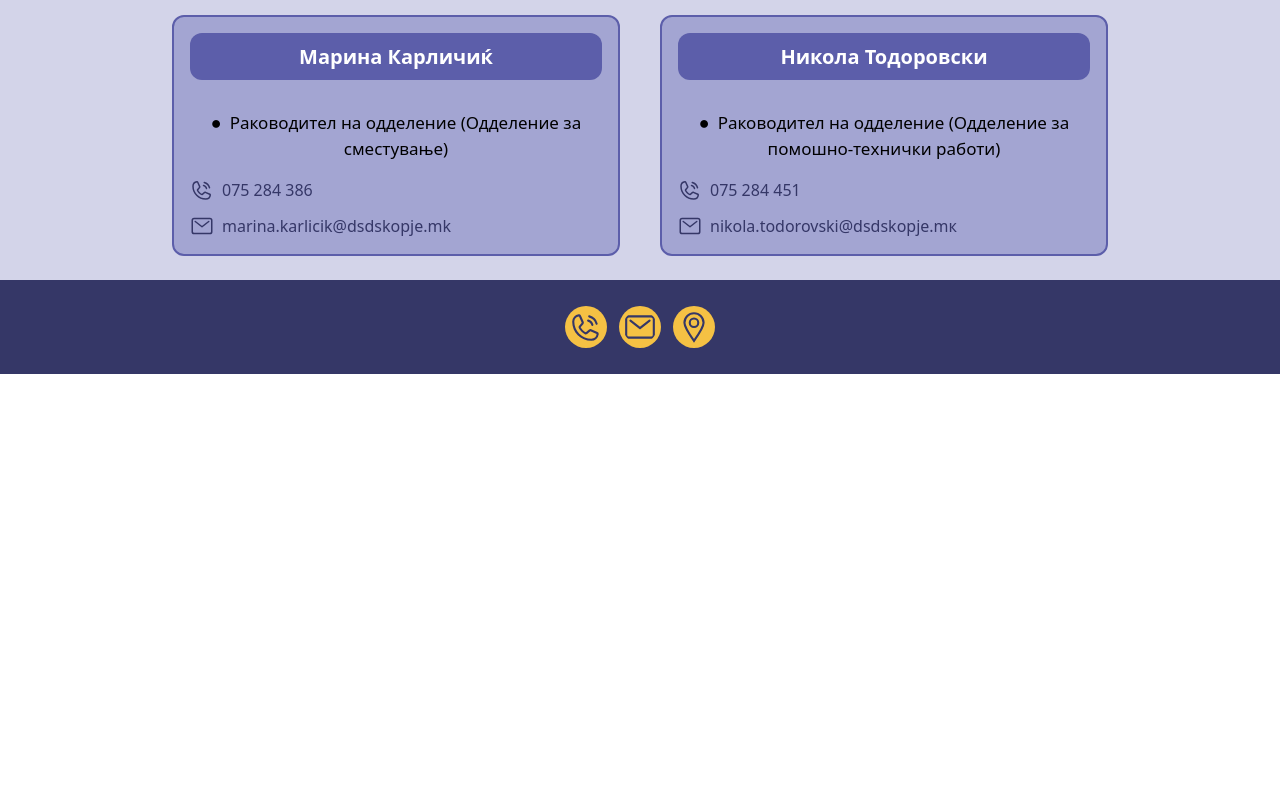
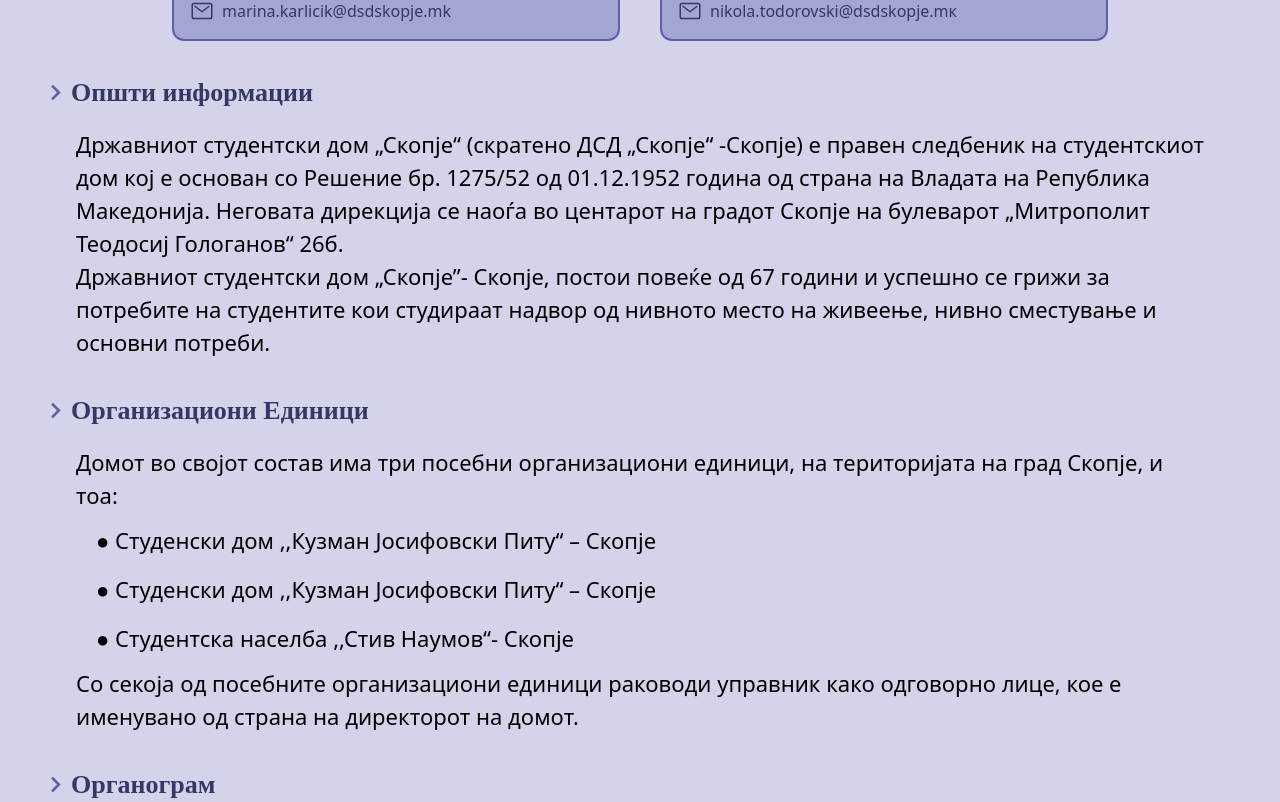
Before and after one commit to andrejstanoev/dsd_project, a React (Vite) app: page /zanas in a window 1280 px wide. Shown: the part 2433-3235 px from the top of the page. Before the commit the page ends 2807 px from the top, so only its background shows below. Built offline with nearby package versions, Linux system fonts and the light colour scheme.

Commit message:
Finished About Us page

```diff
--- a/locales/mk/translation.json
+++ b/locales/mk/translation.json
@@ -37,5 +37,14 @@
   "sovetnikZaOpstiRaboti": "Советник за општи и нормативно правни работи\n(Одделение за општи и правни работи)",
   "rakovoditelNaOdelenieHR": "Раководител на одделение\n(Одделение за човечки ресурси)",
   "rakovoditelZaSmestuvanje": "Раководител на одделение\n(Одделение за сместување)",
-  "rakovoditelZaPomoshnoTehnickiRaboti": "Раководител на одделение\n(Одделение за помошно-технички работи)"
+  "rakovoditelZaPomoshnoTehnickiRaboti": "Раководител на одделение\n(Одделение за помошно-технички работи)",
+  "opstiInformacii": "Општи информации",
+  "opstiInformaciiTekst": "Државниот студентски дом „Скопје“ (скратено ДСД „Скопје“ -Скопје) е правен следбеник на студентскиот дом кој е основан со Решение бр. 1275/52 од 01.12.1952 година од страна на Владата на Република Македонија.\u2028Неговата дирекција се наоѓа во центарот на градот Скопје на булеварот „Митрополит Теодосиј Гологанов“ 26б.\nДржавниот студентски дом „Скопје”- Скопје, постои повеќе од 67 години и успешно се грижи за потребите на студентите кои студираат надвор од нивното место на живеење, нивно сместување и основни потреби.",
+  "organizacioniEdinici": "Организациони Единици",
+  "organizacioniEdiniciTekst1": "Домот во својот состав има три посебни организациони единици, на територијата на град Скопје, и тоа:\n",
+  "dsdKuzman": "Студенски дом ,,Кузман Јосифовски Питу“ – Скопје",
+  "dsdGoce": "Студенски дом ,,Кузман Јосифовски Питу“ – Скопје",
+  "dsdStiv": "Студентска населба ,,Стив Наумов“- Скопје",
+  "organizacioniEdiniciTekst2": "Со секоја од посебните организациони единици раководи управник како одговорно лице, кое е именувано од страна на директорот на домот.",
+  "organogram": "Органограм"
 }
--- a/src/App.jsx
+++ b/src/App.jsx
@@ -5,11 +5,13 @@ import Contact from "./Pages/Contact.jsx";
 import Goce from "./Pages/Goce.jsx";
 import Kuzman from "./Pages/Kuzman.jsx";
 import Stiv from "./Pages/Stiv.jsx";
+import ScrollToTop from "./components/ScrollToTop.jsx";
 
 function App() {
 
   return (
       <BrowserRouter>
+          <ScrollToTop/>
           <Routes>
               <Route path="/" element={<HomePage/>}/>
               <Route path="zanas" element={<AboutUs/>}/>
--- a/src/components/AboutUsMain.jsx
+++ b/src/components/AboutUsMain.jsx
@@ -42,7 +42,8 @@ export default function AboutUsMain() {
                 <p className=" text-[#353767] bg-[#a3a5d2]/60 rounded-[15px] lg:text-[36px] text-lg p-2 font-bold text-center bottom-8 md:bottom-24 -translate-x-1/2 left-1/2 z-10 absolute max-w-[90%]">{t("zanasRecenica")}</p>
             </div>
 
-            <div className=" grid grid-cols-2 gap-x-8 justify-items-center lg:flex lg:justify-center gap-y-4 lg:gap-x-20 mt-8 px-5">
+            <div
+                className=" grid grid-cols-2 gap-x-8 justify-items-center lg:flex lg:justify-center gap-y-4 lg:gap-x-20 mt-8 px-5">
 
                 <div
                     className=" min-w-[120px] rounded-[15px] flex flex-col items-center w-fit bg-[#a3a5d2]/60 text-[#353767] px-2 lg:px-8">
@@ -180,18 +181,20 @@ export default function AboutUsMain() {
                     </div>
                 </div>
 
-                <div className="mt-4 mx-9 px-9 py-3 lg:px-12 flex flex-col lg:flex-row items-center lg:justify-start gap-6 bg-[#a3a5d2] border-4 border-[#5c5eaa] rounded-[15px]">
+                <div
+                    className="mt-4 mx-9 px-9 py-3 lg:px-12 flex flex-col lg:flex-row  lg:justify-start gap-6 bg-[#a3a5d2] border-4 border-[#5c5eaa] rounded-[15px]">
                     <div>
-                        <img src="src/images/direktor_slika%201.png" className="w-full max-w-[350px] h-auto" alt="Директор"/>
+                        <img src="src/images/direktor_slika%201.png" className="w-full max-w-[350px] h-[300px]"
+                             alt="Директор"/>
                     </div>
-                    <div className="text-15px lg:text-[20px] px-4 lg:px-6 lg:w-1/3" >
+                    <div className="text-15px lg:text-[20px] px-4 lg:px-6  h-[300px] w-2/3 ">
                         {t("tekstsZaDirektorot")}
                     </div>
                 </div>
 
                 <div className="py-6 px-11">
-                    <AccordionItem title={t("rabotnoIskustvo")} body="nesto" color="#FFD166" />
-                    <AccordionItem title={t("proekti")} body="nesto" color="#FFD166" />
+                    <AccordionItem title={t("rabotnoIskustvo")} body="nesto" color="#FFD166"/>
+                    <AccordionItem title={t("proekti")} body="nesto" color="#FFD166"/>
                 </div>
 
             </div>
@@ -209,7 +212,65 @@ export default function AboutUsMain() {
 
                 <div className="mt-4 px-9 flex flex-wrap gap-x-10 gap-y-10 justify-center">
 
-                    {contacts.map(c=><ContactCard name={c.name} jobTitle={c.jobTitle} phone={c.phone} email={c.email}/>)}
+                    {contacts.map(c => <ContactCard name={c.name} jobTitle={c.jobTitle} phone={c.phone}
+                                                    email={c.email}/>)}
+                </div>
+
+            </div>
+
+            <div className="mx-10 mt-8">
+
+                <div className="flex items-center">
+                    <svg xmlns="http://www.w3.org/2000/svg" width="31" height="31" viewBox="0 0 24 24">
+                        <path fill="#5c5eaa" d="M8.59 16.58L13.17 12L8.59 7.41L10 6l6 6l-6 6z"/>
+                    </svg>
+                    <div className="text-[#353767] text-[20px]  lg:text-[26px] font-semibold font-['Poppins']">
+                        {t("opstiInformacii")}
+                    </div>
+                </div>
+
+                <div className=" lg:text-[22px] mt-4 px-9 whitespace-pre-line ">
+                    {t("opstiInformaciiTekst")}
+                </div>
+
+            </div>
+
+            <div className="mx-10 mt-8">
+
+                <div className="flex items-center">
+                    <svg xmlns="http://www.w3.org/2000/svg" width="31" height="31" viewBox="0 0 24 24">
+                        <path fill="#5c5eaa" d="M8.59 16.58L13.17 12L8.59 7.41L10 6l6 6l-6 6z"/>
+                    </svg>
+                    <div className="text-[#353767] text-[20px]  lg:text-[26px] font-semibold font-['Poppins']">
+                        {t("organizacioniEdinici")}
+                    </div>
+                </div>
+
+                <div className=" lg:text-[22px] mt-4 px-9 whitespace-pre-line space-y-5 ">
+                    {t("organizacioniEdiniciTekst1")}
+                    <div className="py-3 px-5 space-y-4">
+                        <p><span>&#9679;</span> {t("dsdKuzman")}</p>
+                        <p><span>&#9679;</span> {t("dsdGoce")}</p>
+                        <p><span>&#9679;</span> {t("dsdStiv")}</p>
+                    </div>
+                    {t("organizacioniEdiniciTekst2")}
+                </div>
+
+            </div>
+
+            <div className="mx-10 mt-8">
+
+                <div className="flex items-center">
+                    <svg xmlns="http://www.w3.org/2000/svg" width="31" height="31" viewBox="0 0 24 24">
+                        <path fill="#5c5eaa" d="M8.59 16.58L13.17 12L8.59 7.41L10 6l6 6l-6 6z"/>
+                    </svg>
+                    <div className="text-[#353767] text-[20px]  lg:text-[26px] font-semibold font-['Poppins']">
+                        {t("organogram")}
+                    </div>
+                </div>
+
+                <div className="px-8">
+                    <img alt="органограм" src="src/images/organogram2.png"/>
                 </div>
 
             </div>
--- a/src/components/ContactCard.jsx
+++ b/src/components/ContactCard.jsx
@@ -12,7 +12,7 @@ export default function ContactCard({ name, jobTitle, phone, email }) {
             <div className="text-center py-4">
 
                   <span className="mt-[6px] mr-2 text-black text-lg">&#9679;</span>
-                  <span className="text-[17px]">
+                  <span className="text-[17px] whitespace-pre-line">
                     {jobTitle}
                   </span>
 
--- /dev/null
+++ b/src/components/ScrollToTop.jsx
@@ -0,0 +1,12 @@
+import { useEffect } from "react";
+import { useLocation } from "react-router-dom";
+
+export default function ScrollToTop() {
+    const { pathname } = useLocation();
+
+    useEffect(() => {
+        window.scrollTo(0, 0);
+    }, [pathname]);
+
+    return null;
+}
```
Also changed, not shown: src/images/organogram1.png (added), src/images/organogram2.png (added).
